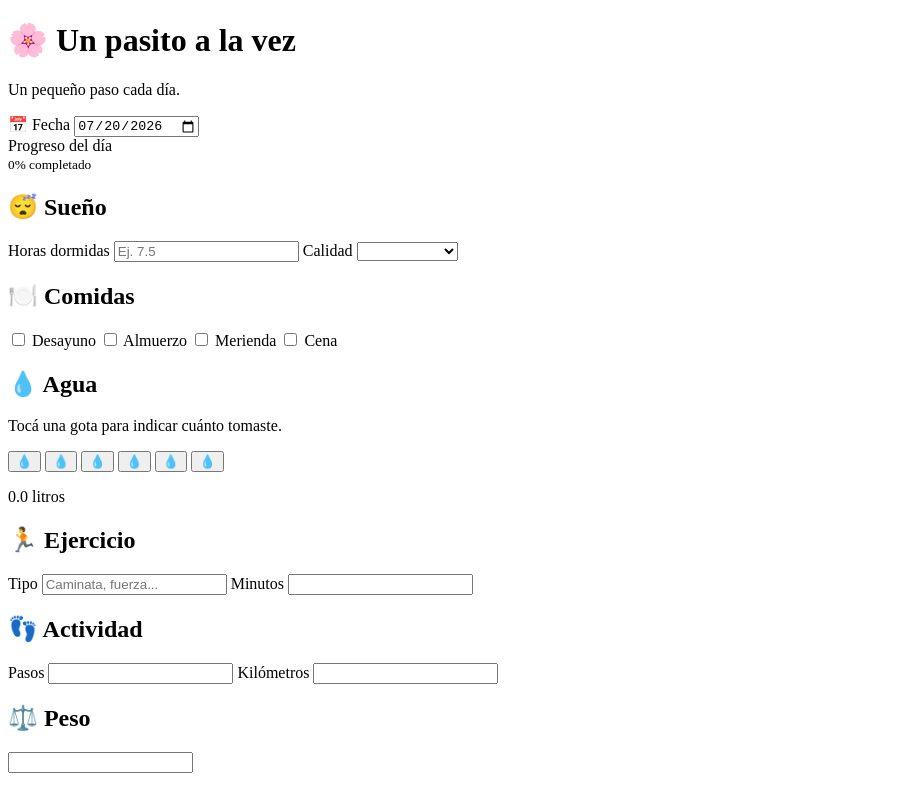
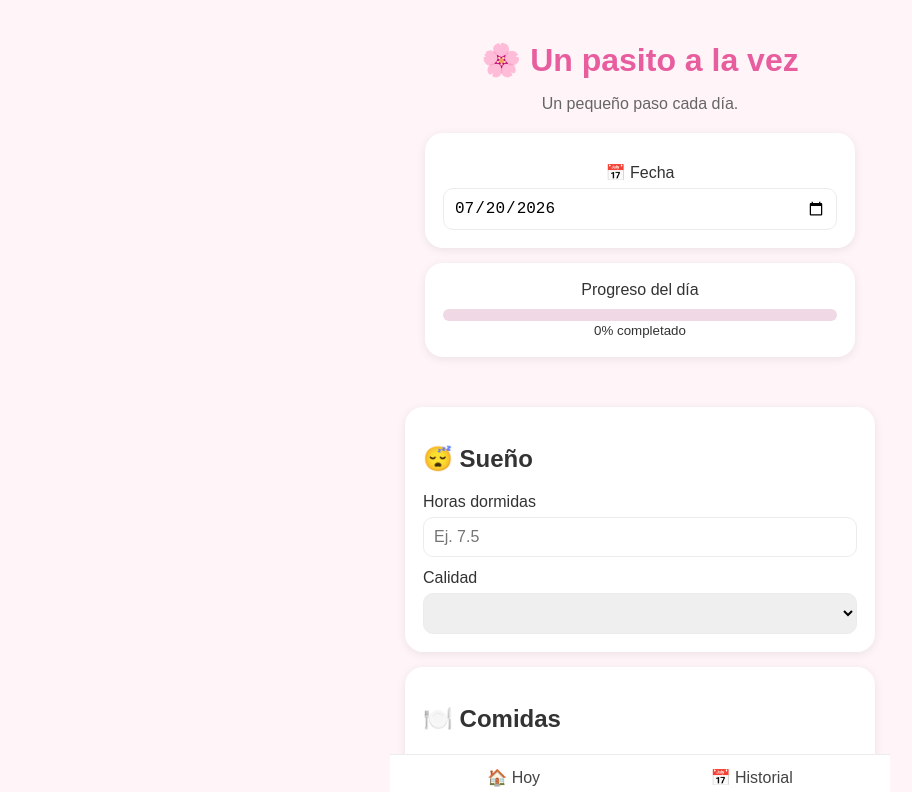
Before and after one commit to Loresirenas/un-pasito-a-la-vez, a plain HTML site: page index.html in a window 1280 px wide. Shown: the top 792 px of the page, without its empty margins (0-912 px from the left). Drawn offline with Linux system fonts and the light colour scheme.

Commit message:
Update styles.css

```diff
--- a/styles.css
+++ b/styles.css
@@ -1,141 +1,128 @@
-<!DOCTYPE html>
-<html lang="es">
-<head>
-<meta charset="UTF-8">
-<meta name="viewport" content="width=device-width, initial-scale=1.0">
-<title>Un pasito a la vez</title>
-<link rel="stylesheet" href="styles.css">
-</head>
-<body>
 
-<header class="hero">
-  <h1>🌸 Un pasito a la vez</h1>
-  <p class="subtitle">Un pequeño paso cada día.</p>
+:root{
+  --rosa:#e85d9e;
+  --rosa-suave:#fff4f8;
+  --gris:#666;
+  --borde:#ececec;
+  --agua:#4db8ff;
+}
 
-  <div class="date-card">
-    <label for="fecha">📅 Fecha</label>
-    <input type="date" id="fecha">
-  </div>
+*{
+  box-sizing:border-box;
+}
 
-  <div class="progress-card">
-    <span>Progreso del día</span>
-    <div class="progress">
-      <div id="progressBar"></div>
-    </div>
-    <small id="progressText">0% completado</small>
-  </div>
-</header>
+body{
+  margin:0;
+  font-family:Arial, Helvetica, sans-serif;
+  background:var(--rosa-suave);
+  color:#333;
+}
 
-<main>
+.hero{
+  padding:20px;
+  text-align:center;
+}
 
-<section class="card">
-<h2>😴 Sueño</h2>
+.hero h1{
+  margin-bottom:5px;
+  color:var(--rosa);
+}
 
-<label>Horas dormidas</label>
-<input id="sueno" type="number" step="0.5" placeholder="Ej. 7.5">
+.subtitle{
+  color:var(--gris);
+  margin-bottom:20px;
+}
 
-<label>Calidad</label>
-<select id="calidad">
-<option>😴 Muy mal</option>
-<option>😕 Mal</option>
-<option>😐 Regular</option>
-<option selected>🙂 Bien</option>
-<option>🤩 Excelente</option>
-</select>
+.date-card,
+.progress-card,
+.card{
+  background:#fff;
+  border-radius:18px;
+  margin:15px;
+  padding:18px;
+  box-shadow:0 2px 10px rgba(0,0,0,.08);
+}
 
-</section>
+label{
+  display:block;
+  margin-top:12px;
+}
 
-<section class="card">
-<h2>🍽️ Comidas</h2>
+input,
+select,
+textarea{
+  width:100%;
+  margin-top:6px;
+  padding:10px;
+  border:1px solid var(--borde);
+  border-radius:10px;
+  font-size:16px;
+}
 
-<label><input type="checkbox" id="desayuno"> Desayuno</label>
-<label><input type="checkbox" id="almuerzo"> Almuerzo</label>
-<label><input type="checkbox" id="merienda"> Merienda</label>
-<label><input type="checkbox" id="cena"> Cena</label>
+textarea{
+  resize:vertical;
+}
 
-</section>
+.progress{
+  height:12px;
+  background:#f0d9e4;
+  border-radius:20px;
+  overflow:hidden;
+  margin-top:10px;
+}
 
-<section class="card">
+#progressBar{
+  width:0%;
+  height:100%;
+  background:var(--rosa);
+  transition:.3s;
+}
 
-<h2>💧 Agua</h2>
+.drops{
+  display:flex;
+  justify-content:space-between;
+  gap:8px;
+  margin-top:15px;
+}
 
-<p>Tocá una gota para indicar cuánto tomaste.</p>
+.drop{
+  flex:1;
+  font-size:28px;
+  border:none;
+  background:none;
+  cursor:pointer;
+  opacity:.35;
+  transition:.2s;
+}
 
-<div id="gotas" class="drops">
-<button class="drop" data-value="1">💧</button>
-<button class="drop" data-value="2">💧</button>
-<button class="drop" data-value="3">💧</button>
-<button class="drop" data-value="4">💧</button>
-<button class="drop" data-value="5">💧</button>
-<button class="drop" data-value="6">💧</button>
-</div>
+.drop.active{
+  opacity:1;
+  transform:scale(1.15);
+  color:var(--agua);
+}
 
-<p id="aguaTexto">0 litros</p>
+.bottom-nav{
+  position:sticky;
+  bottom:0;
+  display:flex;
+  justify-content:space-around;
+  background:#fff;
+  border-top:1px solid var(--borde);
+  padding:12px;
+}
 
-</section>
+.bottom-nav button{
+  border:none;
+  background:none;
+  font-size:16px;
+  cursor:pointer;
+  color:#444;
+}
 
-<section class="card">
-
-<h2>🏃 Ejercicio</h2>
-
-<label>Tipo</label>
-<input id="tipoEjercicio" type="text" placeholder="Caminata, fuerza...">
-
-<label>Minutos</label>
-<input id="minutos" type="number">
-
-</section>
-
-<section class="card">
-
-<h2>👣 Actividad</h2>
-
-<label>Pasos</label>
-<input id="pasos" type="number">
-
-<label>Kilómetros</label>
-<input id="kilometros" type="number" step="0.1">
-
-</section>
-
-<section class="card">
-
-<h2>⚖️ Peso</h2>
-
-<input id="peso" type="number" step="0.1">
-
-</section>
-
-<section class="card">
-
-<h2>😊 Estado de ánimo</h2>
-
-<select id="animo">
-<option>😍 Excelente</option>
-<option>😄 Muy bien</option>
-<option selected>🙂 Bien</option>
-<option>😐 Regular</option>
-<option>😔 Bajón</option>
-</select>
-
-</section>
-
-<section class="card">
-
-<h2>📝 Notas</h2>
-
-<textarea id="notas" rows="5"></textarea>
-
-</section>
-
-<nav class="bottom-nav">
-<button id="btnHoy">🏠 Hoy</button>
-<button id="btnHistorial">📅 Historial</button>
-</nav>
-
-</main>
-
-<script src="app.js"></script>
-
-</body>
-</html>
+@media (min-width:700px){
+  main,
+  .hero{
+    max-width:500px;
+    margin:auto;
+  }
+}
```
